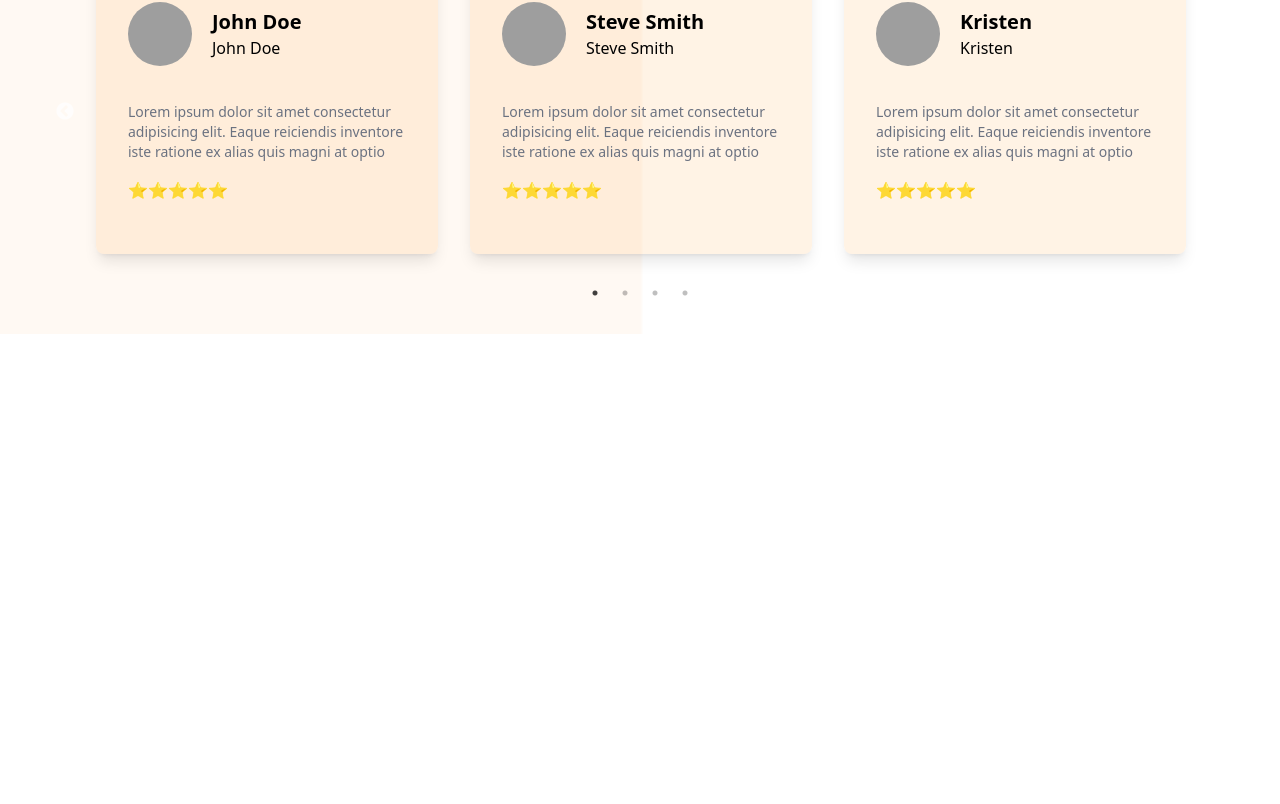
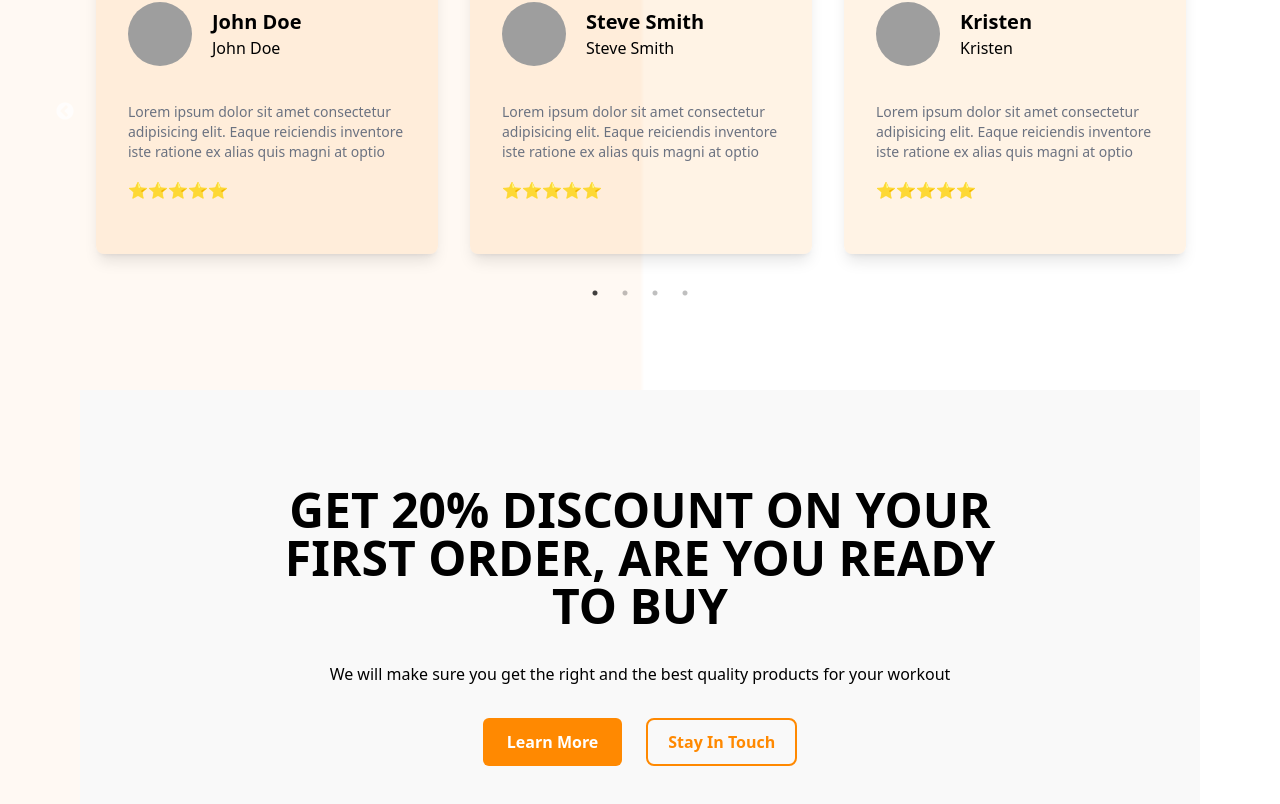
Before and after one commit to vuduyhung/app-gym, a React (Vite) app: page / in a window 1280 px wide. Shown: the part 3160-3964 px from the top of the page. Before the commit the page ends 3534 px from the top, so only its background shows below. Built offline with nearby package versions, Linux system fonts and the light colour scheme; grey boxes are pictures that could not be loaded; a web font is replaced by a local one.

Commit message:
Done banner2 section

```diff
--- a/src/App.jsx
+++ b/src/App.jsx
@@ -6,6 +6,7 @@
 import Banner from "./components/Banner/Banner";
 import ProductTab from "./components/ProductTab/ProductTab";
 import Testimonials from "./components/Testimonials/Testimonials";
+import Banner2 from "./components/Banner/Banner2";
 
 import img1 from "./assets/2.png";
 import img2 from "./assets/3.png";
@@ -45,6 +46,7 @@
         {/* <Banner {...bannerData2} /> */}
         <ProductTab />
         <Testimonials />
+        <Banner2 />
       </div>
     </div>
   );
--- /dev/null
+++ b/src/components/Banner/Banner2.jsx
@@ -0,0 +1,48 @@
+import React from "react";
+import { motion } from "framer-motion";
+import { slideLeft } from "../../utils/animation";
+
+const Banner2 = () => {
+  return (
+    <div className="container my-14">
+      <div className="flex items-center justify-center bg-[#f9f9f9] py-14 md:py-24">
+        {/* brand info */}
+        <div className="flex flex-col justify-center space-y-8 text-center lg:px-44">
+          <motion.h1
+            variants={slideLeft(0.5)}
+            initial="hidden"
+            whileInView={"visible"}
+            viewport={{ once: true }}
+            className="text-3xl font-bold uppercase lg:text-5xl"
+          >
+            Get 20% Discount On Your First Order, Are You Ready To Buy
+          </motion.h1>
+          <motion.p
+            variants={slideLeft(0.7)}
+            initial="hidden"
+            whileInView={"visible"}
+            viewport={{ once: true }}
+            className=""
+          >
+            We will make sure you get the right and the best quality products
+            for your workout
+          </motion.p>
+          <motion.div
+            variants={slideLeft(0.9)}
+            initial="hidden"
+            whileInView={"visible"}
+            viewport={{ once: true }}
+            className="flex justify-center gap-6"
+          >
+            <button className="primary-btn">Learn More</button>
+            <button className="rounded-lg border-2 border-primary px-5 font-bold text-primary">
+              Stay In Touch
+            </button>
+          </motion.div>
+        </div>
+      </div>
+    </div>
+  );
+};
+
+export default Banner2;
```
